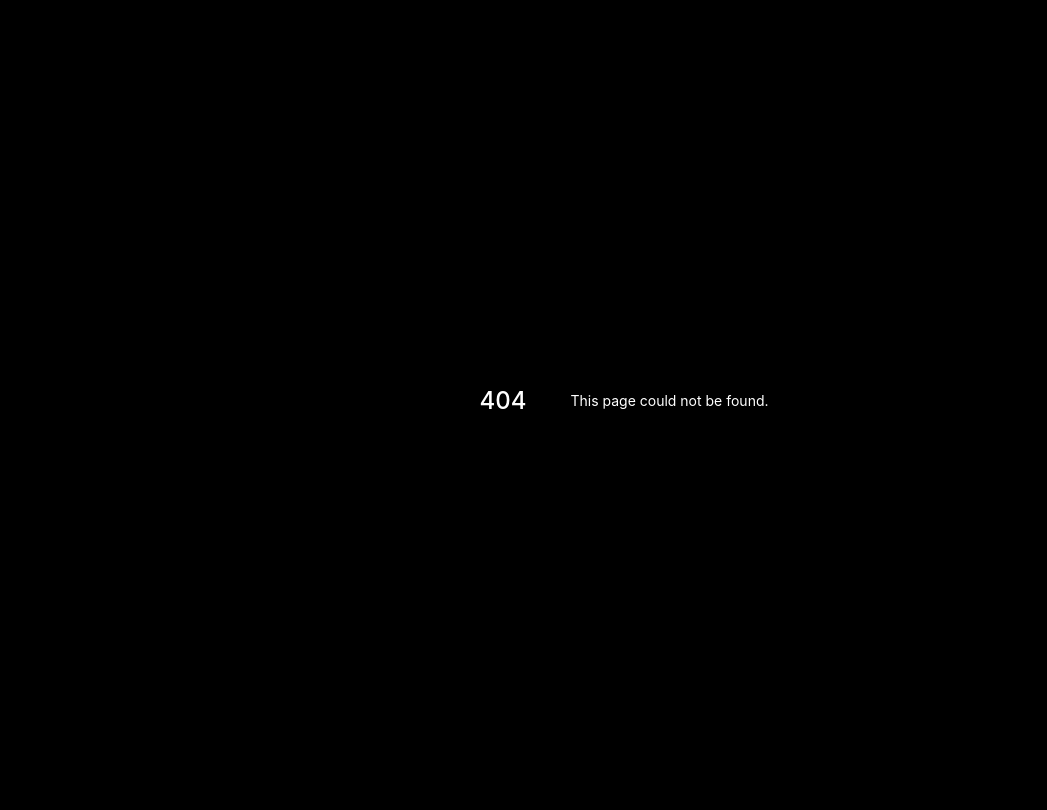
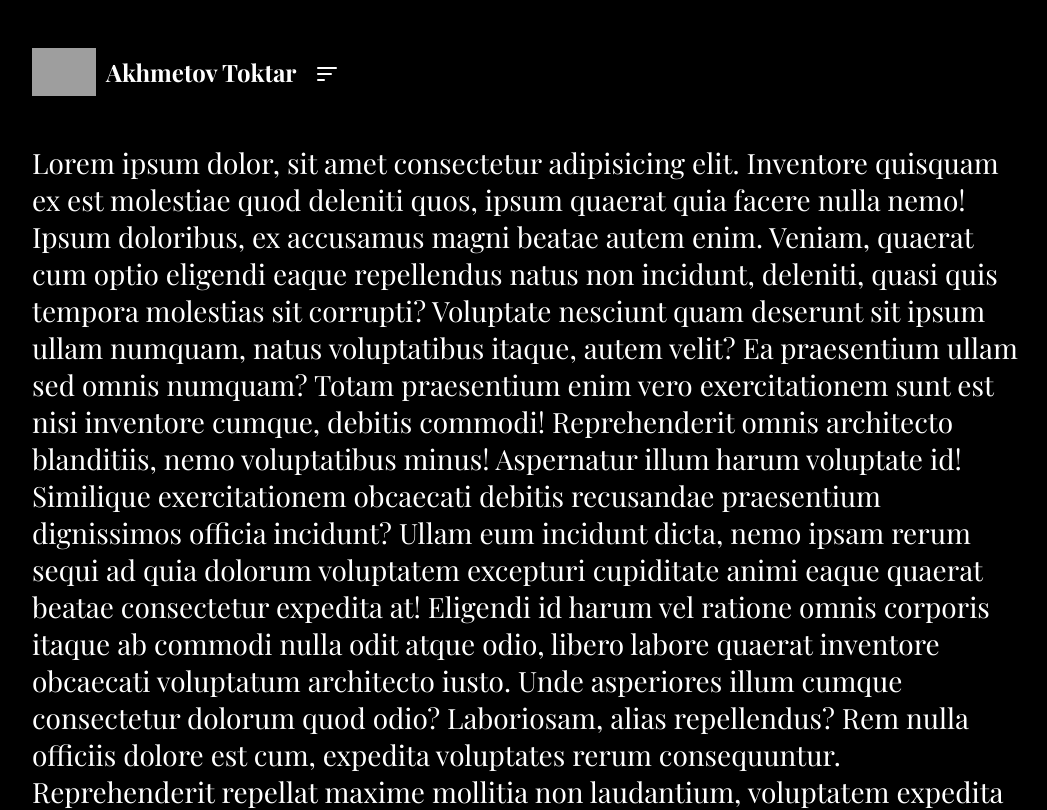
Before and after one commit to nekorytaylor666/portfolio_next, a Next.js app: page /about in a window 1280 px wide. Before the commit this address had no page. Shown: the top 810 px of the page, without its empty margins (16-1063 px from the left). Built offline with nearby package versions, Linux system fonts and the light colour scheme; grey boxes are pictures that could not be loaded.

Commit message:
fixed ussie with blinking index page

```diff
--- a/components/Ham.jsx
+++ b/components/Ham.jsx
@@ -2,6 +2,7 @@ import React from 'react';
 import styled from 'styled-components';
 
 const Ham = styled.div`
+  cursor: pointer;
   display: block;
   width: 20px;
   div {
--- a/components/Header.jsx
+++ b/components/Header.jsx
@@ -1,6 +1,7 @@
 import React, { useEffect, useState, useRef } from 'react';
 import styled from 'styled-components';
 import { Power3, TimelineMax } from 'gsap';
+import Link from 'next/link';
 import Ham from './Ham';
 import Anch from './Anch';
 import Contacts from './Contacts';
@@ -41,6 +42,7 @@ const NavigationLayout = styled.div`
 `;
 
 const MenuTab = styled.a`
+  cursor: pointer;
   text-decoration: none;
   font-weight: bold;
   font-size: 8rem;
@@ -151,7 +153,7 @@ const Header = () => {
         <LogoLayout>
           <Logo src="/static/logo_ball.png" alt="" />
           <Anch
-            href="#"
+            href="/"
             color={displayNav ? 'black' : 'white'}
             underlineColor={displayNav ? 'black' : '#ef3340'}
           >
@@ -166,7 +168,9 @@ const Header = () => {
         <SectionLayout>
           <MenuLayout ref={menuRef}>
             <li>
-              <MenuTab href="/">lorem ipsum</MenuTab>
+              <Link href="/about" title="About me">
+                <MenuTab>About me</MenuTab>
+              </Link>
             </li>
             <li>
               <MenuTab href="/">lorem ipsum</MenuTab>
--- a/pages/_app.js
+++ b/pages/_app.js
@@ -5,6 +5,7 @@ import React from 'react';
 import App, { Container } from 'next/app';
 import Head from 'next/head';
 import { NextSeo } from 'next-seo';
+import { createGlobalStyle } from 'styled-components';
 
 const DEFAULT_SEO = {
   title: 'Portfolio Akhmetov Tokhtar',
@@ -21,34 +22,8 @@ const DEFAULT_SEO = {
   },
 };
 
-class MyApp extends App {
-  // static async getInitialProps({ Component, ctx }) {
-  //   let pageProps = {};
-
-  //   if (Component.getInitialProps) {
-  //     pageProps = await Component.getInitialProps(ctx);
-  //   }
-
-  //   return { pageProps };
-  // }
-
-  render() {
-    const { Component, pageProps } = this.props;
-
-    return (
-      <Container>
-        <Head>
-          <link
-            href="https://fonts.googleapis.com/css?family=Playfair+Display:400,700&display=block"
-            rel="stylesheet"
-            async
-          />
-          <script src="https://kit.fontawesome.com/810c0a2f4e.js" />
-        </Head>
-        <NextSeo config={DEFAULT_SEO} />
-        <Component {...pageProps} />
-        <style global jsx>{`
-          body {
+const GlobalStyle = createGlobalStyle`
+    body {
             font-family: 'Playfair Display', serif;
             background-color: black;
             color: white;
@@ -84,7 +59,35 @@ class MyApp extends App {
               font-size: 6px;
             }
           }
-        `}</style>
+`;
+
+class MyApp extends App {
+  // static async getInitialProps({ Component, ctx }) {
+  //   let pageProps = {};
+
+  //   if (Component.getInitialProps) {
+  //     pageProps = await Component.getInitialProps(ctx);
+  //   }
+
+  //   return { pageProps };
+  // }
+
+  render() {
+    const { Component, pageProps } = this.props;
+
+    return (
+      <Container>
+        <Head>
+          <link
+            href="https://fonts.googleapis.com/css?family=Playfair+Display:400,700&display=block"
+            rel="stylesheet"
+            defer
+          />
+          <script src="https://kit.fontawesome.com/810c0a2f4e.js" defer />
+        </Head>
+        <NextSeo config={DEFAULT_SEO} />
+        <Component {...pageProps} />
+        <GlobalStyle />
       </Container>
     );
   }
--- /dev/null
+++ b/pages/about.jsx
@@ -0,0 +1,54 @@
+import React from 'react';
+import { NextSeo } from 'next-seo';
+import styled from 'styled-components';
+import Header from '../components/Header';
+
+const Layout = styled.div`
+  height: 100vh;
+  padding: 3rem;
+`;
+
+const Paragraph = styled.p`
+  font-size: 1.75rem;
+  padding: 3rem 12rem 3rem 0rem;
+`;
+
+const Index = () => (
+  <Layout>
+    <NextSeo
+      title="Portfolio Akhmetov Tokhtar"
+      description="Portfolio of Akhmetov Tokhtar. Junior web developer from Astana,
+    Kazakhstan. React, Node, Next, C#, Python, Django"
+    />
+    <Header />
+    <Paragraph>
+      Lorem ipsum dolor, sit amet consectetur adipisicing elit. Inventore quisquam ex est molestiae
+      quod deleniti quos, ipsum quaerat quia facere nulla nemo! Ipsum doloribus, ex accusamus magni
+      beatae autem enim. Veniam, quaerat cum optio eligendi eaque repellendus natus non incidunt,
+      deleniti, quasi quis tempora molestias sit corrupti? Voluptate nesciunt quam deserunt sit
+      ipsum ullam numquam, natus voluptatibus itaque, autem velit? Ea praesentium ullam sed omnis
+      numquam? Totam praesentium enim vero exercitationem sunt est nisi inventore cumque, debitis
+      commodi! Reprehenderit omnis architecto blanditiis, nemo voluptatibus minus! Aspernatur illum
+      harum voluptate id! Similique exercitationem obcaecati debitis recusandae praesentium
+      dignissimos officia incidunt? Ullam eum incidunt dicta, nemo ipsam rerum sequi ad quia dolorum
+      voluptatem excepturi cupiditate animi eaque quaerat beatae consectetur expedita at! Eligendi
+      id harum vel ratione omnis corporis itaque ab commodi nulla odit atque odio, libero labore
+      quaerat inventore obcaecati voluptatum architecto iusto. Unde asperiores illum cumque
+      consectetur dolorum quod odio? Laboriosam, alias repellendus? Rem nulla officiis dolore est
+      cum, expedita voluptates rerum consequuntur. Reprehenderit repellat maxime mollitia non
+      laudantium, voluptatem expedita recusandae officiis vero consectetur sed, exercitationem
+      molestiae iure sit? Quod perferendis omnis porro non, iste quos laudantium repellendus, enim
+      quibusdam quis adipisci inventore illum blanditiis quae in. Quia odio omnis voluptatum optio
+      delectus cumque enim dicta necessitatibus ipsum nihil? Architecto fugit, ea expedita ullam
+      cupiditate, harum omnis repudiandae et beatae eaque accusantium quas dignissimos quibusdam
+      accusamus a eligendi tenetur incidunt fuga debitis molestiae veritatis assumenda perferendis
+      libero enim. Sunt! Beatae, perferendis facilis. Mollitia nemo pariatur ad, consequuntur magni
+      debitis optio tenetur vero odit, illum ipsam! Perferendis distinctio similique facere eius
+      sint, impedit autem maiores laborum in doloribus quo ut. Consequatur, nisi quo non deleniti
+      animi vel rerum ut reiciendis explicabo obcaecati expedita hic. Quam doloribus magni explicabo
+      tenetur repellendus, expedita quidem sint a iure minima ducimus excepturi? Animi, fuga?
+    </Paragraph>
+  </Layout>
+);
+
+export default Index;
```
